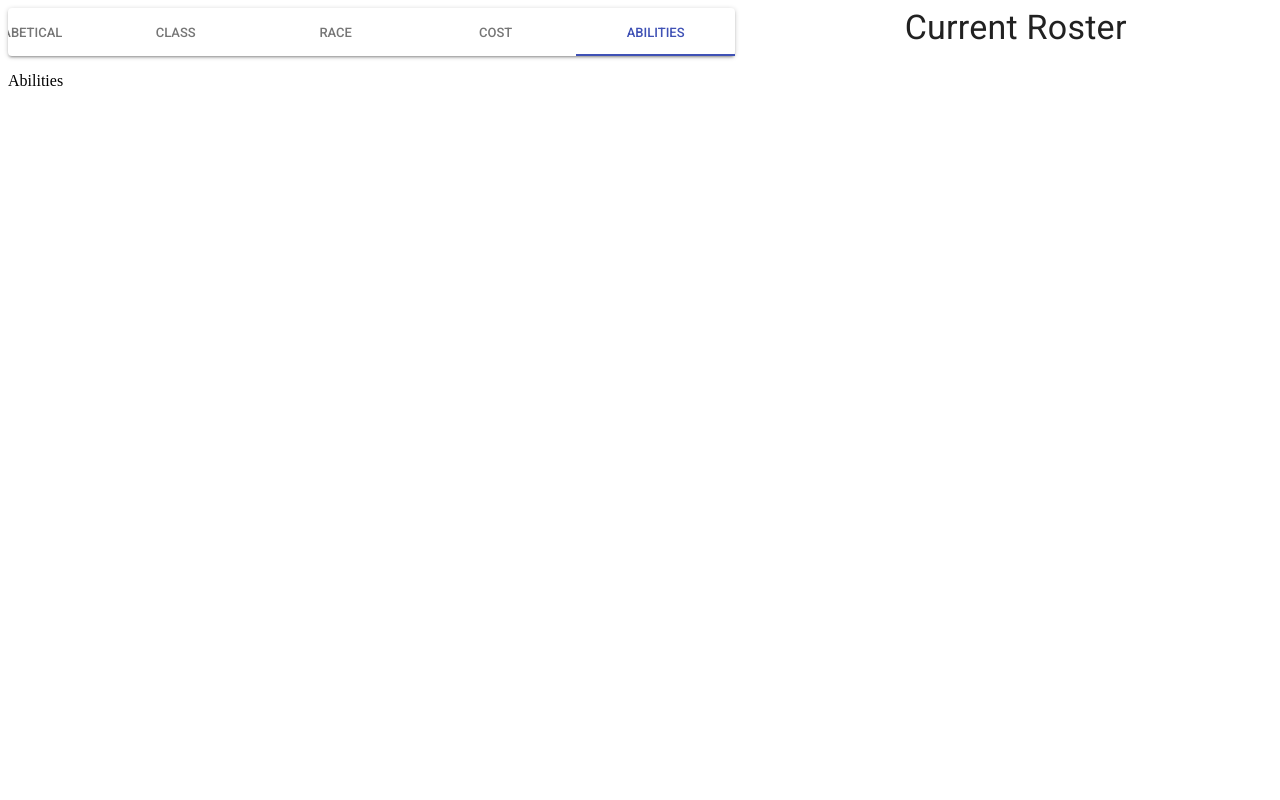
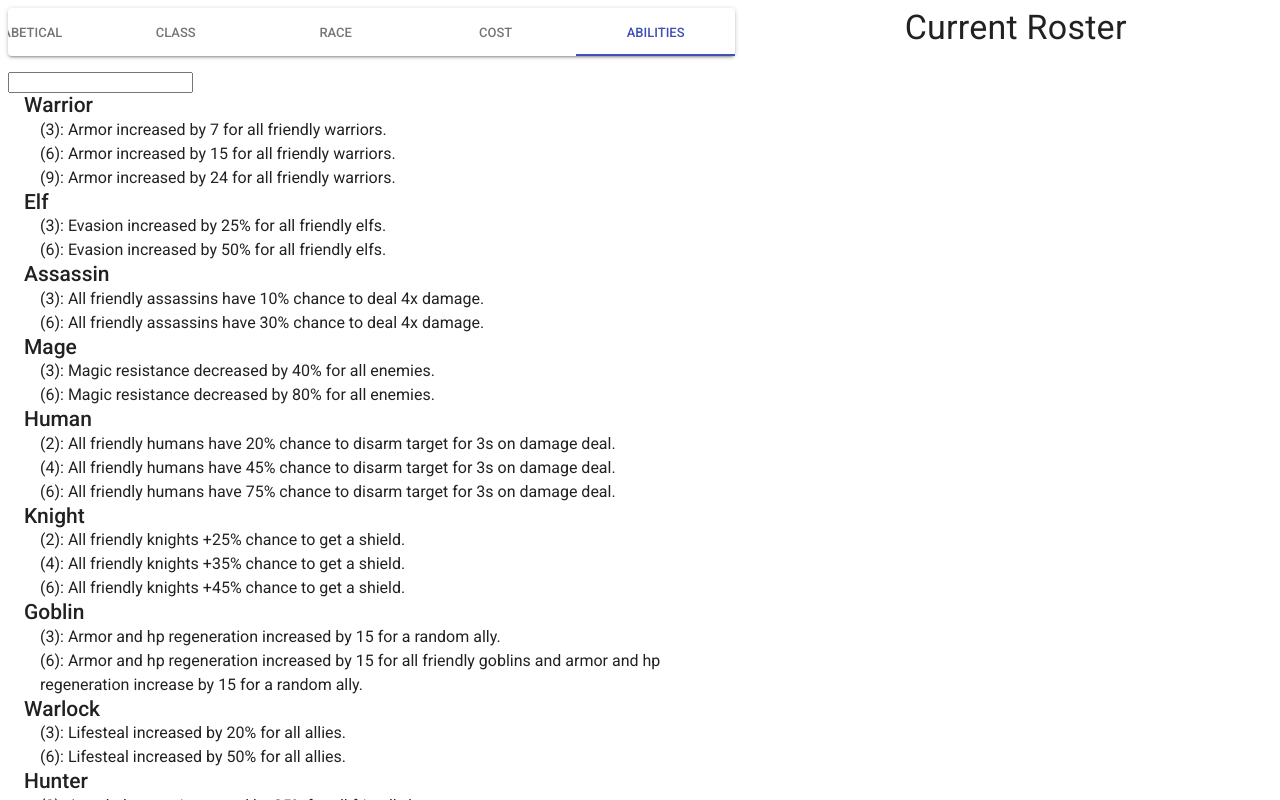
Before and after one commit to klien1/dota-2-autochess-builder, a React (Create React App) app: page / in a window 1280 px wide. Both pictures are taken after a click on the tab "ABILITIES". Shown: the top 800 px of the page. Built offline with nearby package versions, Linux system fonts and the light colour scheme.

Commit message:
added abilities section

```diff
--- a/src/components/HeroSelection/Abilities.jsx
+++ b/src/components/HeroSelection/Abilities.jsx
@@ -1,7 +1,39 @@
 import React, { Component } from 'react';
+import _ from 'lodash';
+
+import heroAbilities from '../../data/abilityData';
+import Typography from '@material-ui/core/Typography';
 
 export default class Abilities extends Component {
+	displayAbilities() {
+		return _.map(heroAbilities, (value, key) => {
+			return (
+				<div key={key} style={{ paddingLeft: '1em' }}>
+					<Typography variant='title'>{key}</Typography>
+					<div>
+						{_.map(value, (v, k) => {
+							return (
+								<div key={k} style={{ paddingLeft: '1em' }}>
+									<Typography variant='subheading' component='p' key={k}>{`(${
+										Object.keys(v)[0]
+									}): ${Object.values(v)[0]}`}</Typography>
+								</div>
+							);
+						})}
+					</div>
+				</div>
+			);
+		});
+	}
+
 	render() {
-		return <div>Abilities</div>;
+		const display = this.displayAbilities();
+		return (
+			<div>
+				{_.map(display, value => {
+					return value;
+				})}
+			</div>
+		);
 	}
 }
--- a/src/components/HeroSelection/AlphaHeroes.jsx
+++ b/src/components/HeroSelection/AlphaHeroes.jsx
@@ -5,7 +5,6 @@ import RenderHeroCards from './RenderHeroCards';
 
 class AlphaHeroes extends Component {
 	render() {
-		// console.log()
 		return (
 			<div>
 				<RenderHeroCards heroData={heroData} />
--- a/src/components/HeroSelection/SearchBar.jsx
+++ b/src/components/HeroSelection/SearchBar.jsx
@@ -2,6 +2,12 @@ import React, { Component } from 'react';
 
 export default class SearchBar extends Component {
 	render() {
-		return <div>SearchBar</div>;
+		return (
+			<div>
+				<form>
+					<input type='text' />
+				</form>
+			</div>
+		);
 	}
 }
--- a/src/components/TabBar.jsx
+++ b/src/components/TabBar.jsx
@@ -8,6 +8,7 @@ import RaceHeroes from './HeroSelection/RaceHeroes';
 import CostHeroes from './HeroSelection/CostHeroes';
 import AlphaHeroes from './HeroSelection/AlphaHeroes';
 import Abilities from './HeroSelection/Abilities';
+import SearchBar from './HeroSelection/SearchBar';
 
 class TabBar extends Component {
 	state = {
@@ -36,6 +37,7 @@ class TabBar extends Component {
 						<Tab label='Abilities' />
 					</Tabs>
 				</Paper>
+				<SearchBar />
 				{value === 0 && <AlphaHeroes />}
 				{value === 1 && <ClassHeroes />}
 				{value === 2 && <RaceHeroes />}
--- a/src/constants/abilities.jsx
+++ b/src/constants/abilities.jsx
@@ -127,7 +127,7 @@ export const DRAGON3 = `All friendly dragons have 100 mana when battle starts.`;
 // (2): Hex an enemy when battle starts.
 export const SHAMAN2 = `Hex an enemy when battle starts.`;
 // Demon x 5
-export const DEMON1 = `Single Demon deals 50% extra pure damage to its target`;
+export const DEMON1 = `Demon deals 50% extra pure damage to its target`;
 // Demon Hunter x 2
 export const DEMONHUNTER1 = `Negate enemy demon's Fel Power`;
 export const DEMONHUNTER2 = `All ally demons keep their power and ${DEMONHUNTER1}`;
```
Also changed, not shown: src/components/SearchBar.jsx (deleted, +0 -13 lines).
